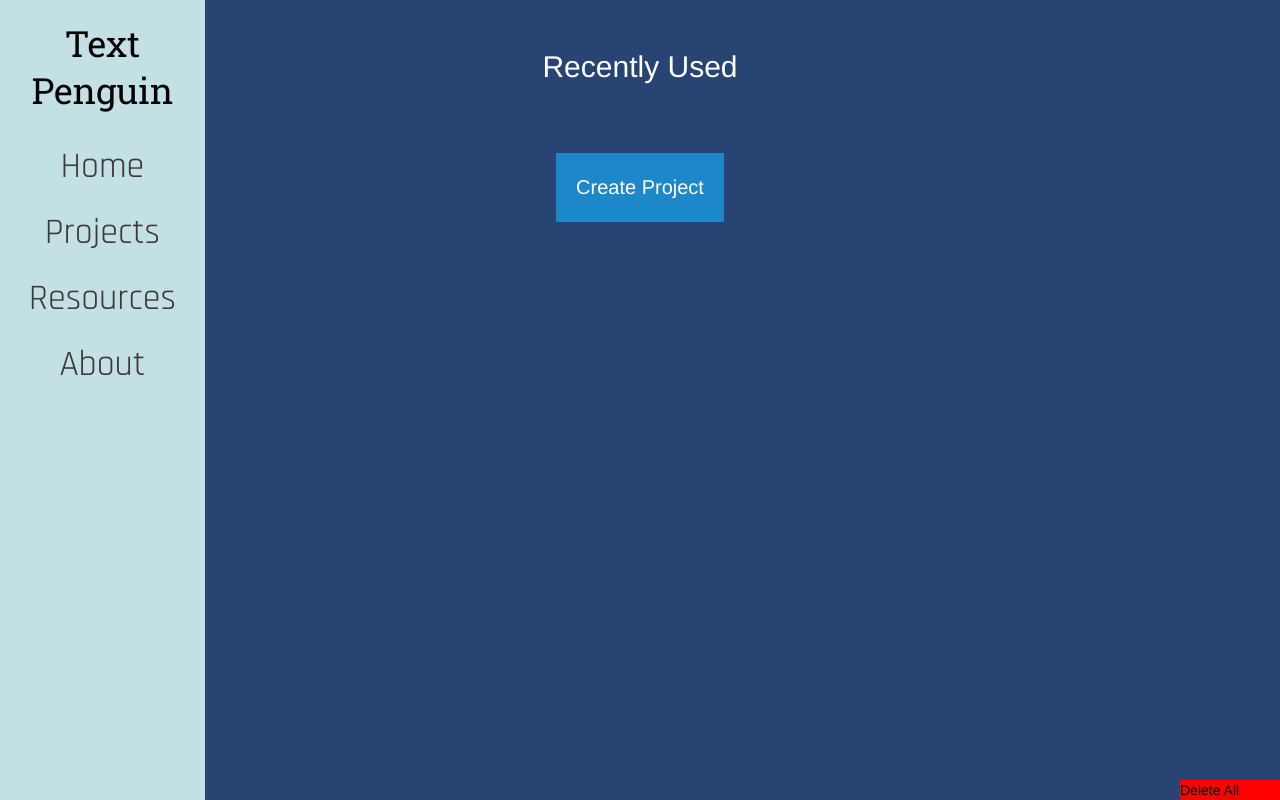
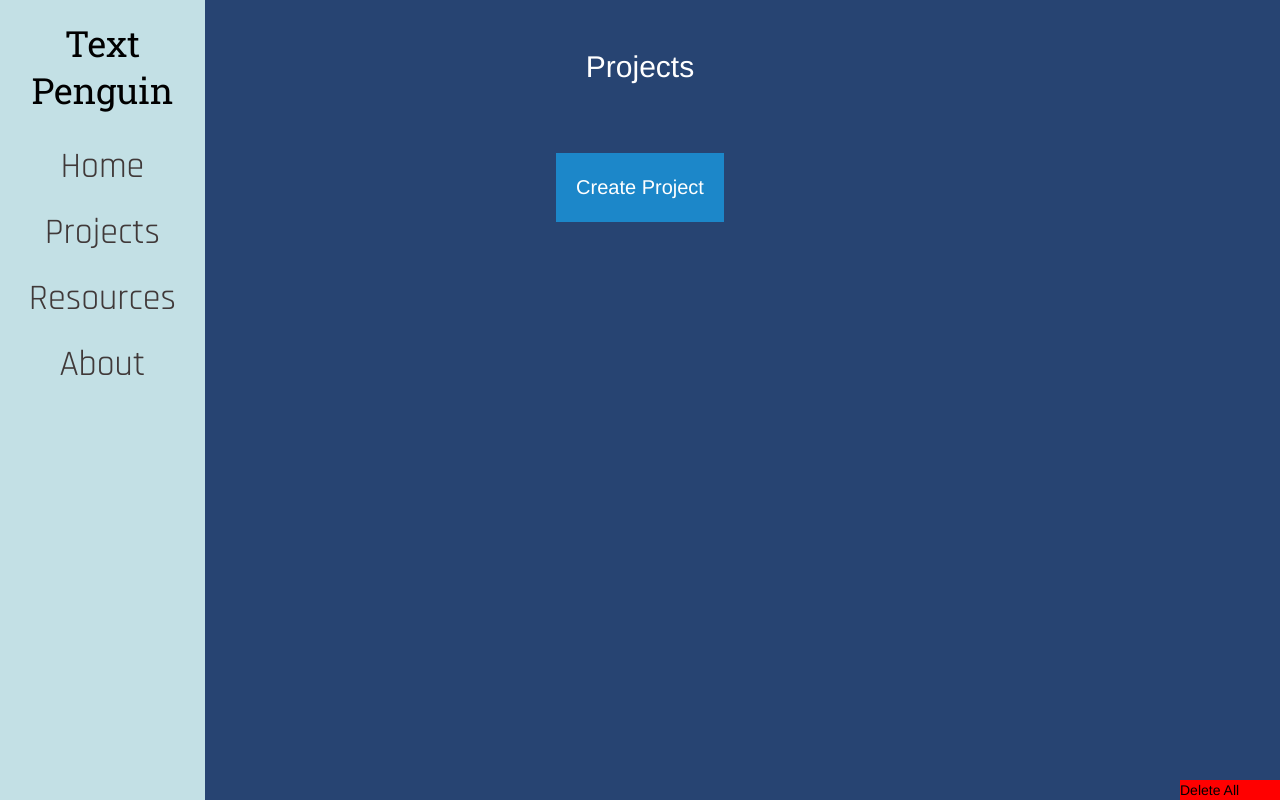
Before and after one commit to SCCapstone/ClubPenguinFanPage, a Django app: template Main/templates/recentlyused.html in a window 1280 px wide. Run offline with Django 3.2, Linux system fonts and the light colour scheme; the template is opened without the code that fills it, so the values that code supplies are empty; the visitor is signed in with stand-in values (Sample User, id 1); some libraries are stand-ins or nearby versions.

Commit message:
changed recently used to projects in projects view

```diff
--- a/Main/templates/recentlyused.html
+++ b/Main/templates/recentlyused.html
@@ -25,7 +25,7 @@
 
 {% block content %}
     {% if user.is_authenticated %}
-    <h2 id="recentlyusedheader">Recently Used</h2>
+    <h2 id="recentlyusedheader">Projects</h2>
     	<div id="projectitles">
     	    {% for project in proj_list %}
     	        <a href="/recentlyused/{{ project.id }}/">
```
